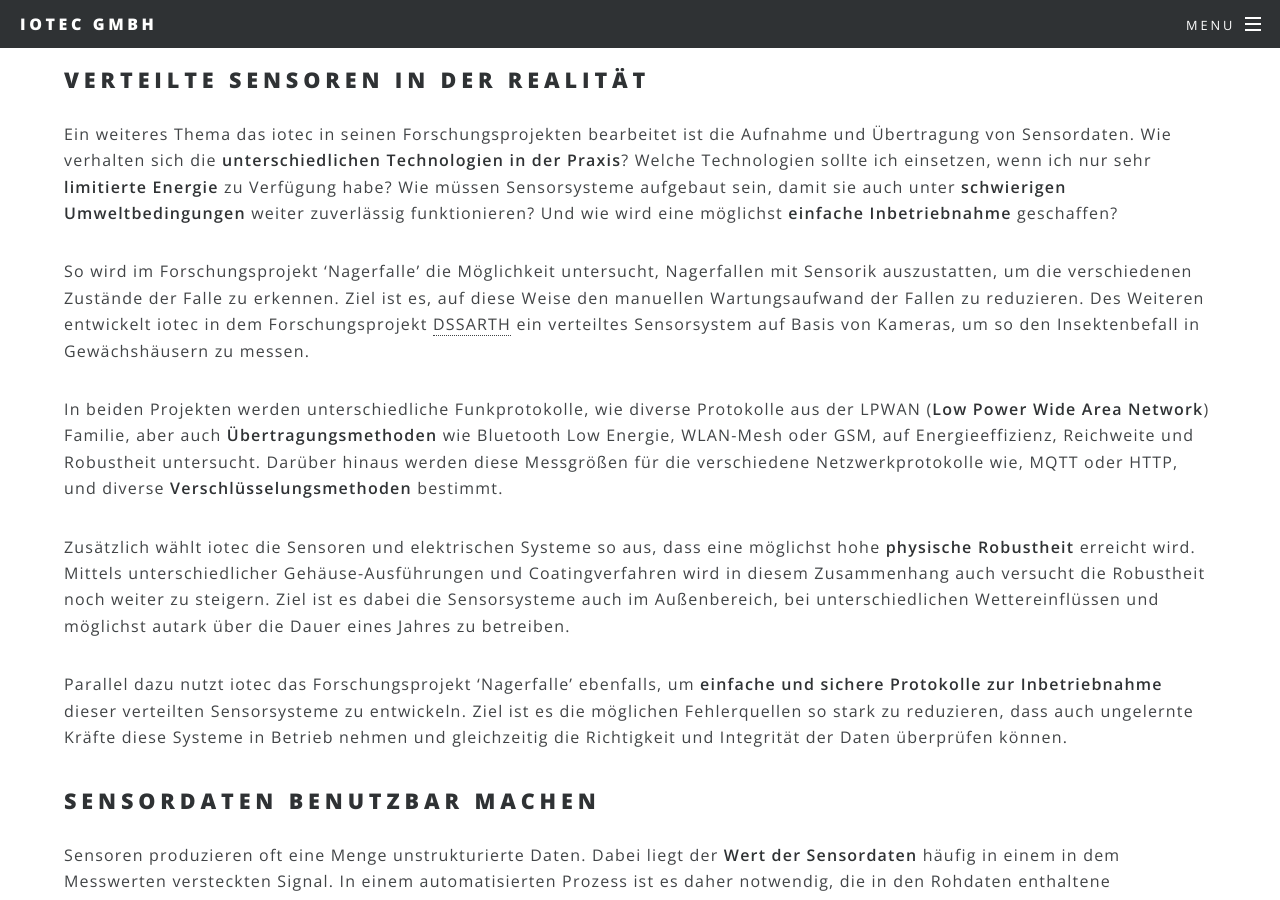
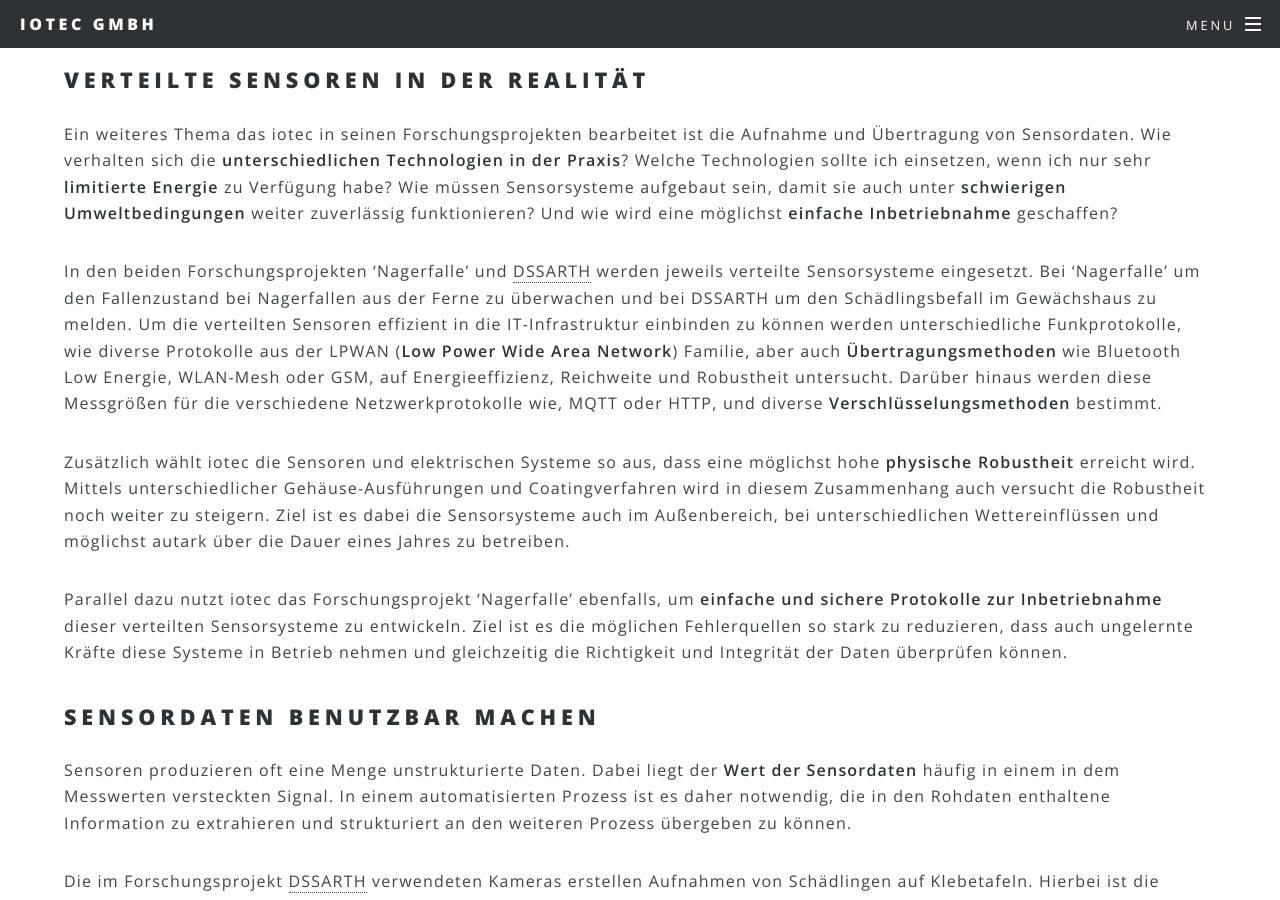
Before and after one commit to iotec-gmbh/iotec-gmbh.github.io, a Jekyll site: the page built from 12-research.md, in a window 1280 px wide and 900 px high, scrolled down 1384 px. Built offline with Jekyll 4.4.1, drawn with Linux system fonts in a browser that asks for light colours; our own code applies the rules of GitHub Pages for plain Markdown files.

Commit message:
some more text condensing

```diff
--- a/12-research.md
+++ b/12-research.md
@@ -53,13 +53,10 @@ Welche Technologien sollte ich einsetzen, wenn ich nur sehr **limitierte Energie
 Wie müssen Sensorsysteme aufgebaut sein, damit sie auch unter **schwierigen Umweltbedingungen** weiter zuverlässig funktionieren?
 Und wie wird eine möglichst **einfache Inbetriebnahme** geschaffen?
 
-So wird im Forschungsprojekt 'Nagerfalle' die Möglichkeit untersucht, Nagerfallen mit Sensorik auszustatten,
-um die verschiedenen Zustände der Falle zu erkennen.
-Ziel ist es, auf diese Weise den manuellen Wartungsaufwand der Fallen zu reduzieren.
-Des Weiteren entwickelt iotec in dem Forschungsprojekt [DSSARTH](#dssarth) ein verteiltes Sensorsystem auf Basis von Kameras,
-um so den Insektenbefall in Gewächshäusern zu messen.
-
-In beiden Projekten werden unterschiedliche Funkprotokolle, wie diverse Protokolle aus der LPWAN (**Low Power Wide Area Network**) Familie,
+In den beiden Forschungsprojekten 'Nagerfalle' und [DSSARTH](#dssarth) werden jeweils verteilte Sensorsysteme eingesetzt.
+Bei 'Nagerfalle' um den Fallenzustand bei Nagerfallen aus der Ferne zu überwachen und bei DSSARTH um den Schädlingsbefall im Gewächshaus zu melden.
+Um die verteilten Sensoren effizient in die IT-Infrastruktur einbinden zu können werden unterschiedliche Funkprotokolle,
+wie diverse Protokolle aus der LPWAN (**Low Power Wide Area Network**) Familie,
 aber auch **Übertragungsmethoden** wie Bluetooth Low Energie, WLAN-Mesh oder GSM, auf Energieeffizienz, Reichweite und Robustheit untersucht.
 Darüber hinaus werden diese Messgrößen für die verschiedene Netzwerkprotokolle wie, MQTT oder HTTP, und diverse **Verschlüsselungsmethoden** bestimmt.
 
```
